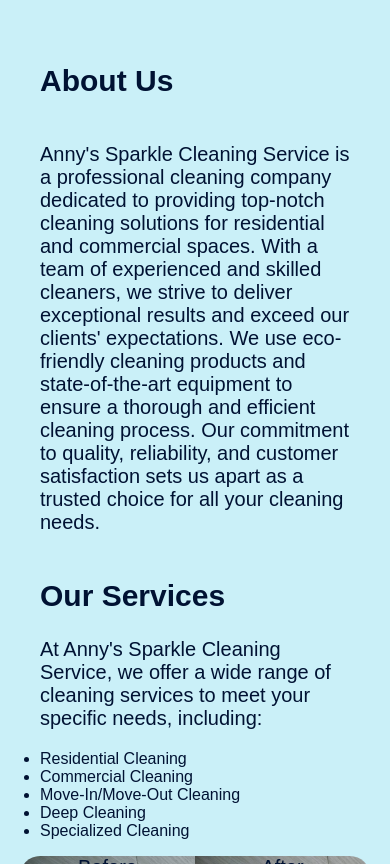
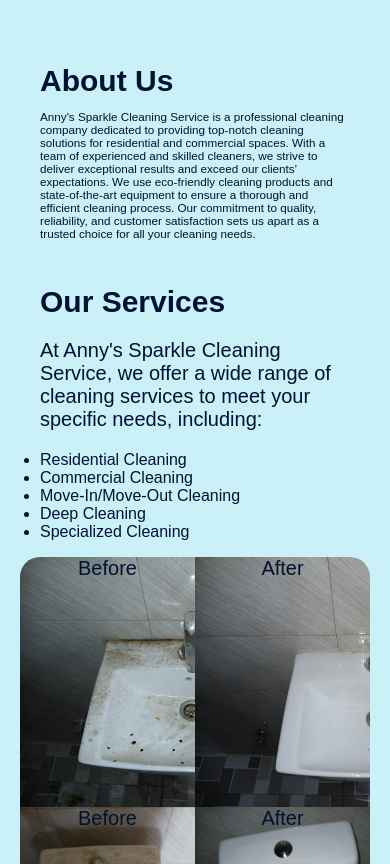
Before and after one commit to OLosdante/Anny-s-sparkle, a plain HTML site: page index.html in a window 390 px wide. Shown: the part 1361-2225 px from the top of the page. Drawn offline with Linux system fonts and the light colour scheme; a web font is replaced by a local one.

Commit message:
Update style.css

```diff
--- a/style.css
+++ b/style.css
@@ -27,6 +27,7 @@
     padding: 10px 0;
     font-family: agbalumo, sans-serif;
     font-size: 18px;
+    border-bottom: 1px solid #caf0f8;
 }
 
 .navlink:hover {
@@ -230,10 +231,16 @@
     }
     .abouth {
         padding-top: 0;
+        padding-bottom: 0;
         margin-top: 0;
+        margin-bottom: 0;
+    }
+    .aboutp {
+        font-size: 3vw;
     }
     .serviceh {
         padding-bottom: 0;
+        margin-bottom: 0;
     }
     .serviceimg {
         display: flex;
```
